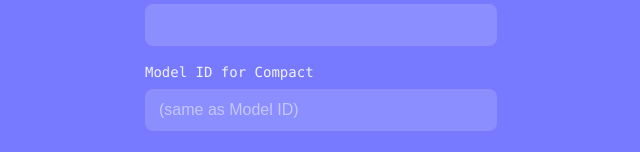
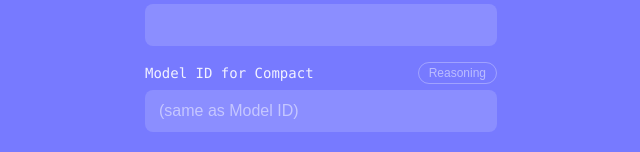
Before and after one commit to N0n4we/AIChatTauri, a Vue app: page / in a window 1280 px wide. Both pictures are taken after a click on the button "Settings". Shown: the part 294-446 px from the top of the page, without its empty margins (319-959 px from the left). Built offline with nearby package versions, Linux system fonts and the light colour scheme.

Commit message:
compact model reasoning button

```diff
--- a/src/App.vue
+++ b/src/App.vue
@@ -4,7 +4,7 @@ import { useApp } from "./useApp";
 
 const {
   messages, renderedMessages, input, loading,
-  settingsState, settingsContentVisible, apiKey, modelId, compactModelId, baseUrl, reasoningEnabled, systemPrompt,
+  settingsState, settingsContentVisible, apiKey, modelId, compactModelId, baseUrl, reasoningEnabled, compactReasoningEnabled, systemPrompt,
   messagesEndRef, messagesContainerRef, inputRef,
   settingsBtnRef, settingsPanelRef, settingsTitleRef,
   settingsBtnRect, settingsTitleRect,
@@ -184,7 +184,15 @@ function startDrag(idx: number, e: PointerEvent) {
           />
         </div>
         <div class="form-group">
-          <label>Model ID for Compact</label>
+          <div class="label-row">
+            <label>Model ID for Compact</label>
+            <button
+              type="button"
+              class="reasoning-pill"
+              :class="{ active: compactReasoningEnabled }"
+              @click="compactReasoningEnabled = !compactReasoningEnabled"
+            >Reasoning</button>
+          </div>
           <input
             type="text"
             v-model="compactModelId"
--- a/src/useApp.ts
+++ b/src/useApp.ts
@@ -38,6 +38,7 @@ export function useApp() {
   const compactModelId = ref("");
   const baseUrl = ref("");
   const reasoningEnabled = ref(false);
+  const compactReasoningEnabled = ref(false);
   const systemPrompt = ref("");
   const messagesEndRef = ref<HTMLDivElement | null>(null);
   const messagesContainerRef = ref<HTMLDivElement | null>(null);
@@ -128,13 +129,14 @@ export function useApp() {
 
   async function loadConfig() {
     try {
-      const config = await invoke<{ api_key: string; model_id: string; base_url: string; compact_model_id: string; reasoning_enabled: boolean; system_prompt: string }>("load_config");
+      const config = await invoke<{ api_key: string; model_id: string; base_url: string; compact_model_id: string; reasoning_enabled: boolean; compact_reasoning_enabled: boolean; system_prompt: string }>("load_config");
       if (config) {
         apiKey.value = config.api_key;
         if (config.model_id) modelId.value = config.model_id;
         if (config.base_url) baseUrl.value = config.base_url;
         if (config.compact_model_id) compactModelId.value = config.compact_model_id;
         reasoningEnabled.value = config.reasoning_enabled;
+        compactReasoningEnabled.value = config.compact_reasoning_enabled;
         systemPrompt.value = config.system_prompt || "";
       }
     } catch (e) {
@@ -150,6 +152,7 @@ export function useApp() {
         baseUrl: baseUrl.value,
         compactModelId: compactModelId.value,
         reasoningEnabled: reasoningEnabled.value,
+        compactReasoningEnabled: compactReasoningEnabled.value,
         systemPrompt: systemPrompt.value,
       });
     } catch (e) {
@@ -157,7 +160,7 @@ export function useApp() {
     }
   }
 
-  watch([apiKey, modelId, baseUrl, compactModelId, reasoningEnabled, systemPrompt], () => {
+  watch([apiKey, modelId, baseUrl, compactModelId, reasoningEnabled, compactReasoningEnabled, systemPrompt], () => {
     saveConfig();
   }, { deep: true });
 
@@ -590,7 +593,7 @@ export function useApp() {
 
     try {
       const chatHistory = messages.value.map(m => `${m.role}: ${m.content}`).join("\n");
-      const config = { baseUrl: baseUrl.value, apiKey: apiKey.value, modelId: compactModelId.value || modelId.value };
+      const config = { baseUrl: baseUrl.value, apiKey: apiKey.value, modelId: compactModelId.value || modelId.value, reasoningEnabled: compactReasoningEnabled.value };
 
       const tasks = memoRules.value.map(async (rule, idx) => {
         const currentContent = memos.value[idx]?.content || "(empty)";
@@ -722,7 +725,7 @@ Output ONLY the updated memo content as plain text (no JSON, no wrapping). If th
 
   return {
     messages, renderedMessages, input, loading,
-    settingsState, settingsContentVisible, apiKey, modelId, compactModelId, baseUrl, reasoningEnabled, systemPrompt,
+    settingsState, settingsContentVisible, apiKey, modelId, compactModelId, baseUrl, reasoningEnabled, compactReasoningEnabled, systemPrompt,
     messagesEndRef, messagesContainerRef, inputRef,
     settingsBtnRef, settingsPanelRef, settingsTitleRef,
     settingsBtnRect, settingsTitleRect,
```
Also changed, not shown: 1 other file (tests, documents, lock files or other folders).
